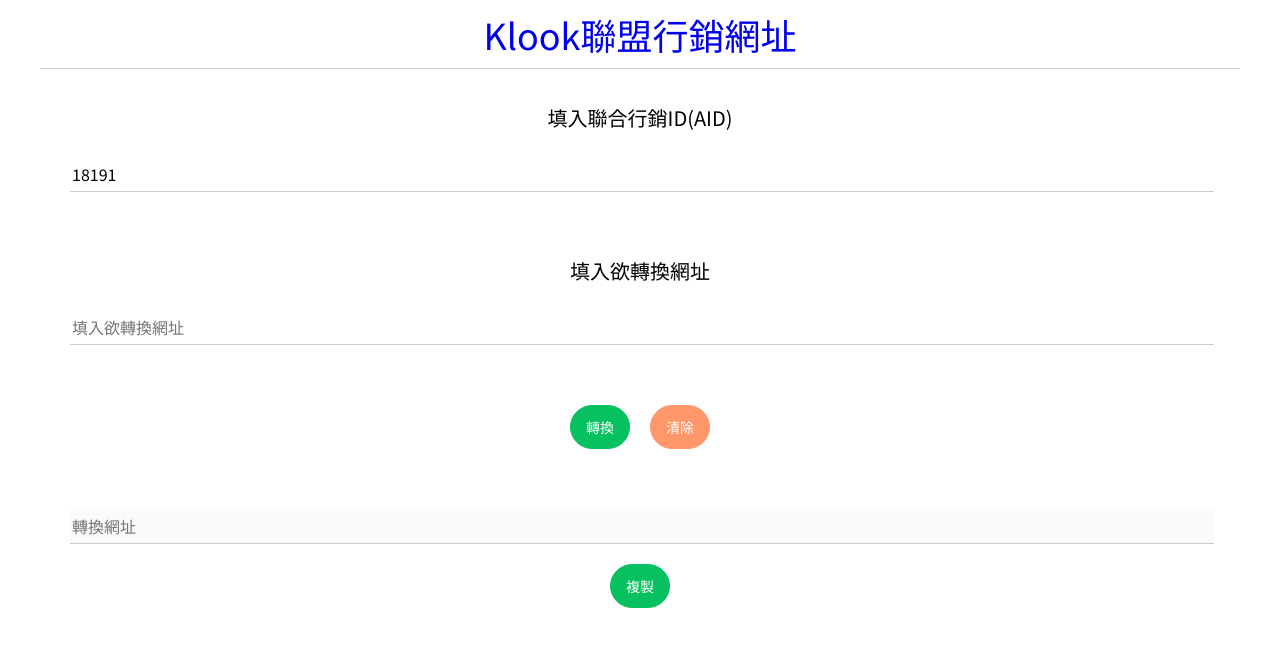
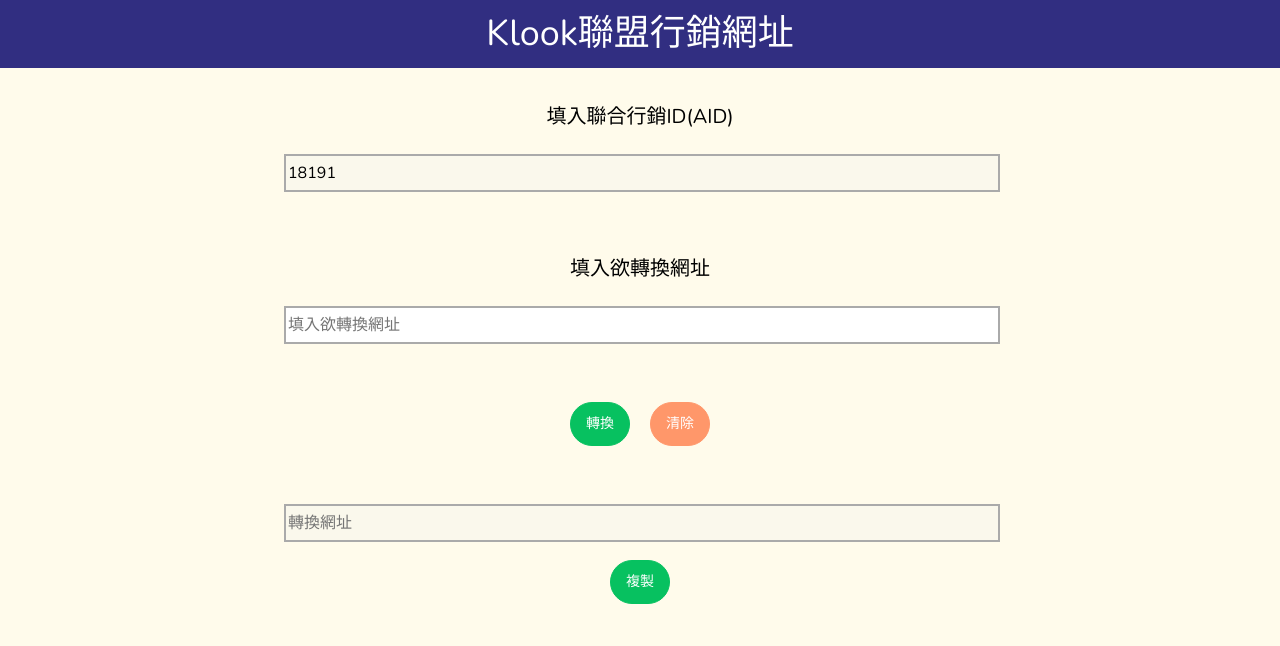
Before and after one commit to connectshark/klook-affiliate-link, a Vue app: page / in a window 1280 px wide. Shown: the top 646 px of the page. Built offline with nearby package versions, Linux system fonts and the light colour scheme.

Commit message:
更改排版方式

```diff
--- a/public/index.html
+++ b/public/index.html
@@ -6,7 +6,8 @@
     <meta name="viewport" content="width=device-width,initial-scale=1.0">
     <link rel="icon" href="<%= BASE_URL %>favicon.ico">
     <link rel="preconnect" href="https://fonts.gstatic.com">
-    <link href="https://fonts.googleapis.com/css2?family=Noto+Sans+TC&display=swap" rel="stylesheet">
+    <link href="https://fonts.googleapis.com/css2?family=Noto+Sans+TC:wght@100;300;400;500;700;900&family=Nunito:ital,wght@0,100;0,200;0,300;0,400;0,500;0,600;0,700;1,100;1,200;1,300;1,400;1,500;1,600;1,700&display=swap" rel="stylesheet">
+    <link href='https://unpkg.com/boxicons@2.0.9/css/boxicons.min.css' rel='stylesheet'>
     <title><%= htmlWebpackPlugin.options.title %></title>
   </head>
   <body>
--- a/src/App.vue
+++ b/src/App.vue
@@ -1,11 +1,28 @@
 <template>
   <div id="app">
+    <Head/>
     <router-view/>
   </div>
 </template>
 
+<script>
+import Head from './components/head.vue'
+export default {
+  components: {
+    Head
+  },
+  setup () {
+    return {
+
+    }
+  }
+}
+</script>
+
 <style lang="scss">
 #app{
-  font-family: 'Noto Sans TC', sans-serif;
+  font-family: 'Nunito', 'Noto Sans TC', sans-serif;
+  background-color: #FFFBEB;
+  min-height: 100vh;
 }
 </style>
--- /dev/null
+++ b/src/components/head.vue
@@ -0,0 +1,27 @@
+<template>
+  <h1 class="title">
+    <a :href="link" target="_blank">Klook聯盟行銷網址</a>
+  </h1>
+</template>
+
+<script>
+export default {
+  setup () {
+    return {
+
+    }
+  }
+}
+</script>
+
+<style lang="scss" scoped>
+.title{
+  text-align: center;
+  font-size: 36px;
+  line-height: 1.9;
+  background-color: #312E81;
+  a{
+    color: #fff;
+  }
+}
+</style>
--- a/src/views/Home.vue
+++ b/src/views/Home.vue
@@ -1,12 +1,11 @@
 <template>
   <div class="home">
-    <h1 class="title"><a :href="link" target="_blank">Klook聯盟行銷網址</a></h1>
     <div class="card">
       <div class="row">
         <h2>填入聯合行銷ID(AID)</h2>
       </div>
       <div class="row">
-        <input class="bar" type="number" v-model="aid" max="99999" min="10000" placeholder="填入聯合行銷ID(AID)">
+        <input class="bar" type="number" v-model="aid" disabled max="99999" min="10000" placeholder="填入聯合行銷ID(AID)">
       </div>
     </div>
     <div class="card">
@@ -77,18 +76,11 @@
 
 <style lang="scss" scoped>
 .home{
-  width: 95%;
-  margin: auto;
-  max-width: 1200px;
-  .title{
-    text-align: center;
-    font-size: 36px;
-    line-height: 1.9;
-    border-bottom: 1px solid #ccc;
-  }
   .card{
     box-sizing: border-box;
     padding: 20px;
+    margin: auto;
+    max-width: 768px;
     .row{
       padding: 10px 10px;
       box-sizing: border-box;
@@ -101,8 +93,8 @@
         font-size: 16px;
         line-height: 2;
         width: 100%;
+        outline: 2px solid #aaa;
         border: none;
-        border-bottom: 1px solid #ccc;
       }
       .btn{
         display: inline-block;
```
Also changed, not shown: 1 other file (tests, documents, lock files or other folders).
